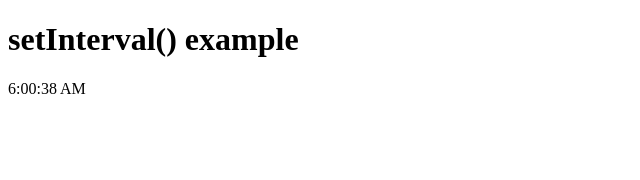
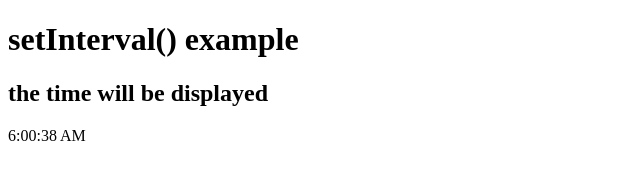
Before and after one commit to RolluSowjanya/assignments, a plain HTML site: page index.html in a window 1280 px wide. Shown: the whole page, without its empty margins (0-640 px from the left). Drawn offline with Linux system fonts and the light colour scheme.

Commit message:
updated on 11:30

```diff
--- a/index.html
+++ b/index.html
@@ -5,6 +5,7 @@
 </head>
 <body>
     <h1>setInterval() example</h1>
+    <h2>the time will be displayed</h2>
     <p id='p1'>Here Time will be displayed</p>
     <script>
     setInterval(showTime, 1000);
```
